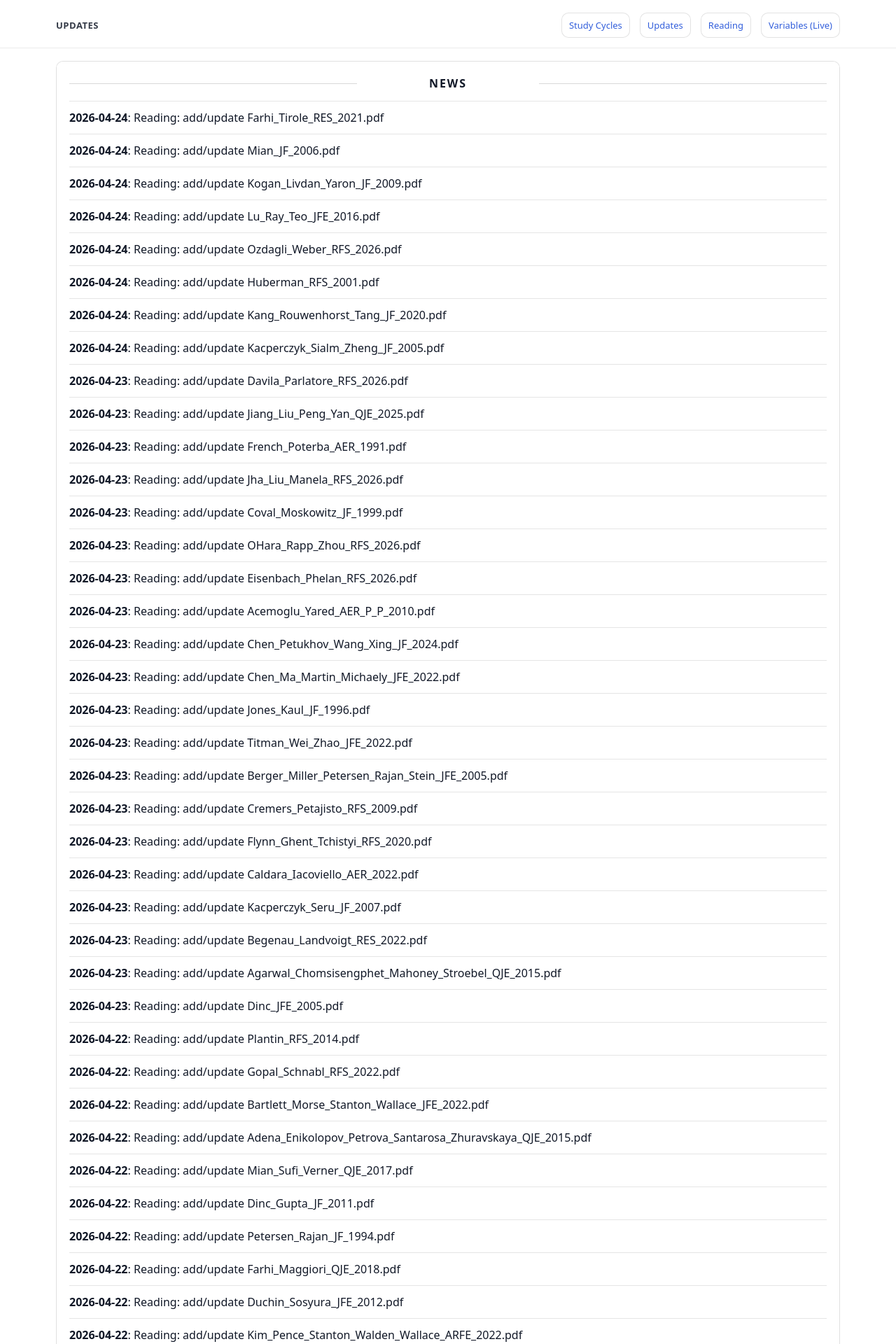
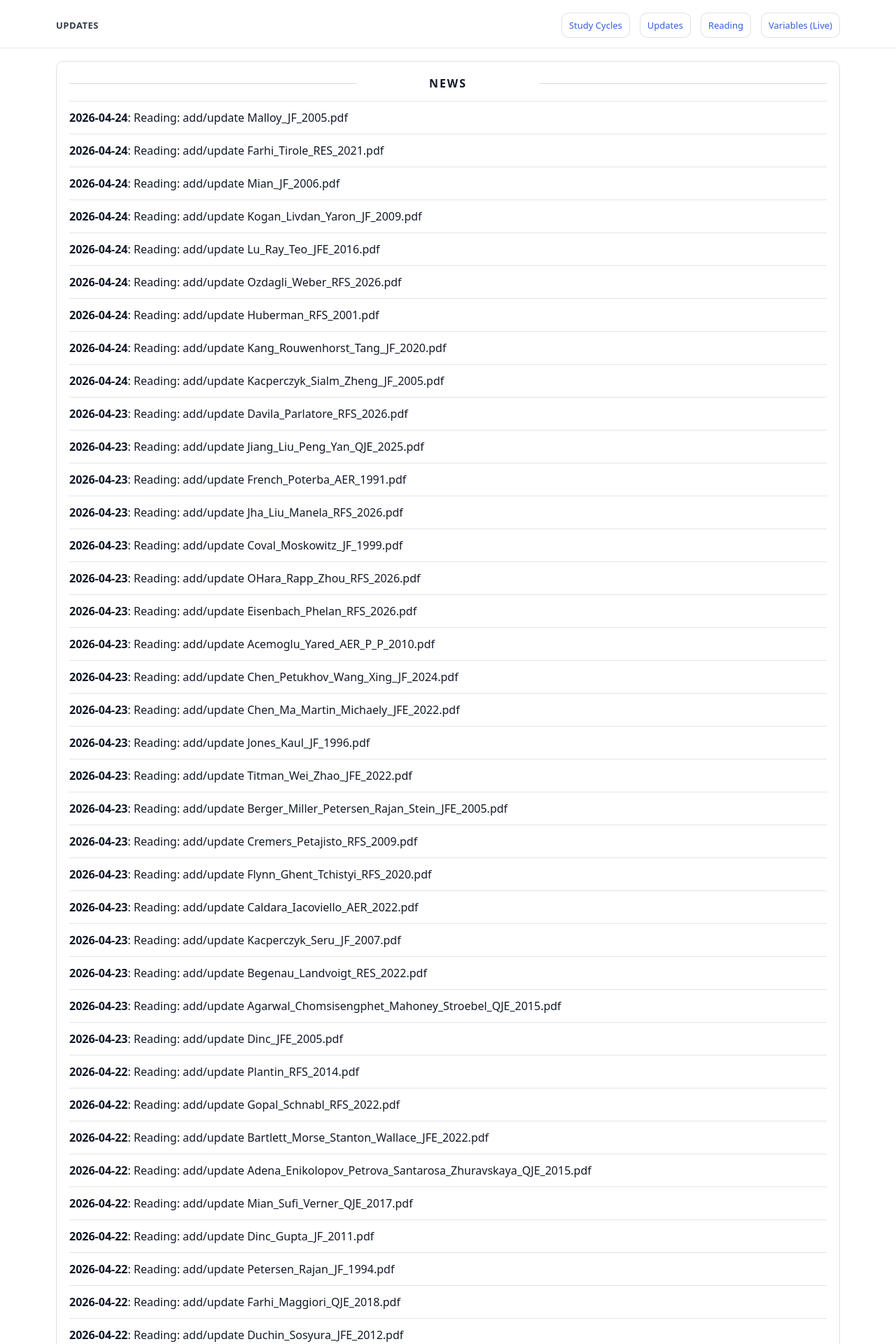
Before and after one commit to yaxinzn/study-archive, a Jekyll site: the page built from updates/index.md, in a window 1280 px wide. Shown: the top 1920 px of the page at 70% size. Built offline with Jekyll 4.4.1, drawn with Linux system fonts in a browser that asks for light colours; some of the changed text lies outside the part shown.

Commit message:
chore: update NEWS feed

```diff
--- a/_data/news.yml
+++ b/_data/news.yml
@@ -1,4 +1,7 @@
 # Auto-generated update history (sorted newest -> oldest). Do not edit manually.
+- ts: "1777028635"
+  date: "2026-04-24"
+  title: "Reading: add/update Malloy_JF_2005.pdf"
 - ts: "1777027902"
   date: "2026-04-24"
   title: "Reading: add/update Farhi_Tirole_RES_2021.pdf"
```
